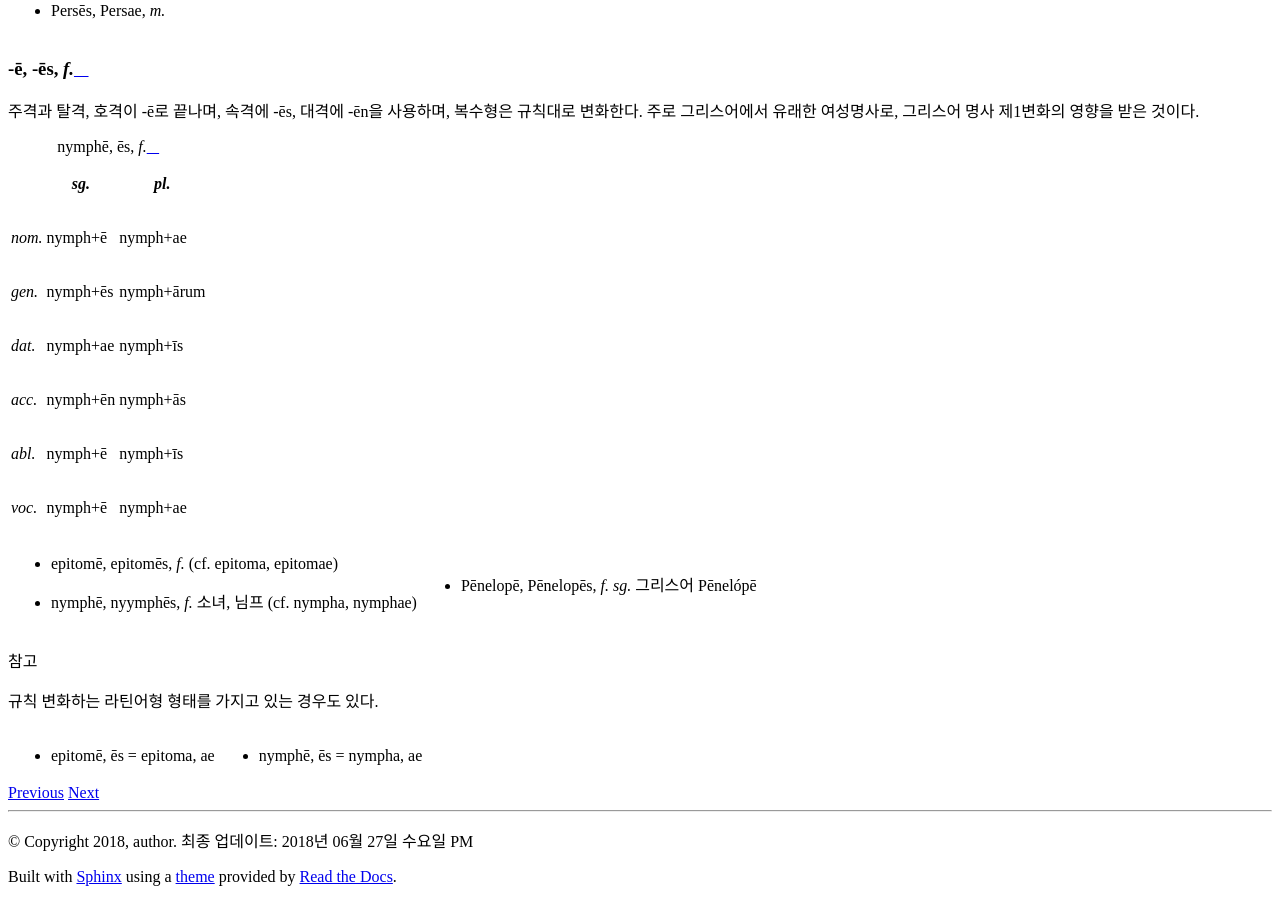
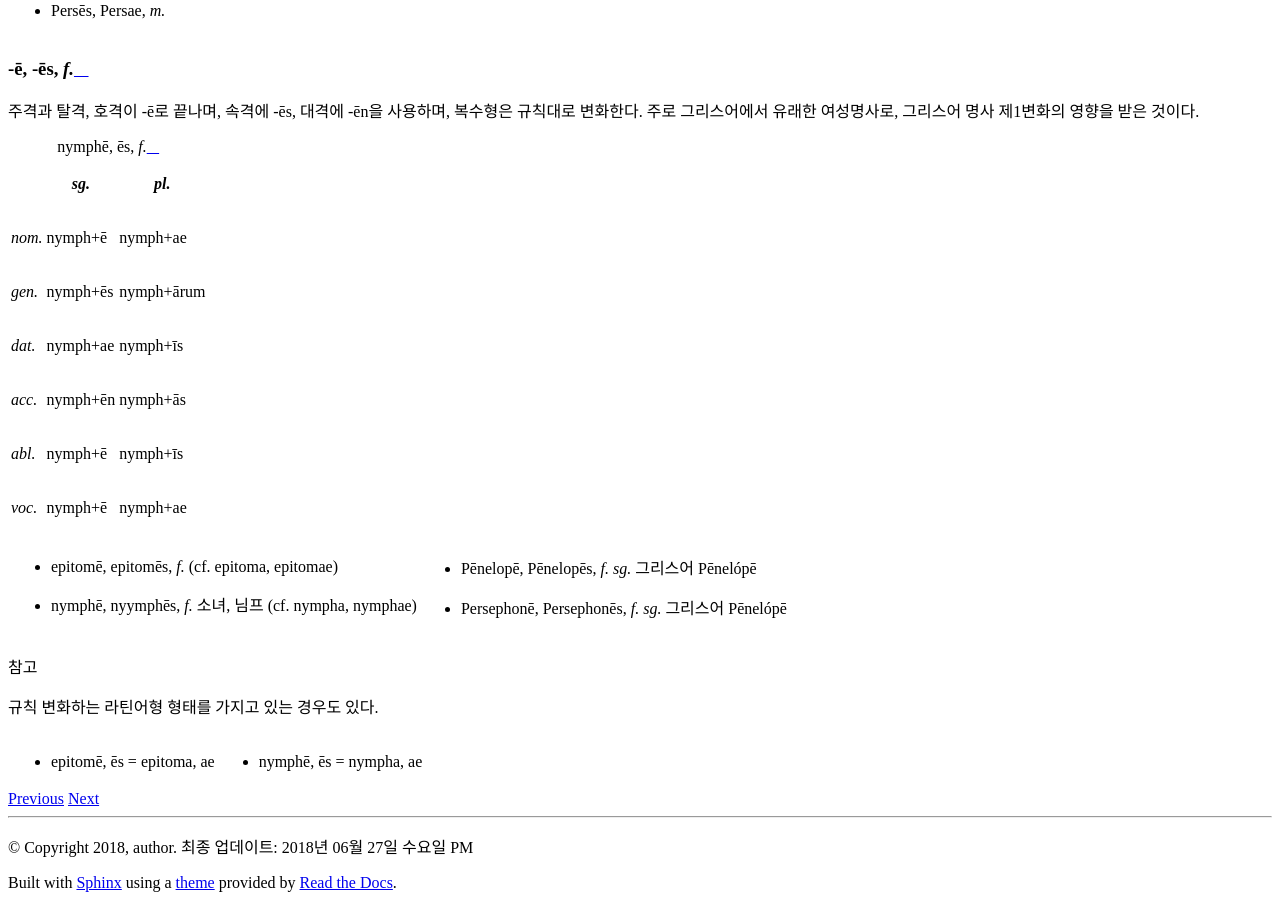
Before and after one commit to kabbala/grammatica_latina, a Sphinx documentation site: the page built from source/declinatio_nominis/declinatio_nominis_1.rst, in a window 1280 px wide and 900 px high, scrolled down 17233 px. Built offline with Sphinx 7.4.7 and the Read the Docs theme 2.0.0, drawn with Linux system fonts in a browser that asks for light colours.

Commit message:
단어 추가

```diff
--- a/source/declinatio_nominis/declinatio_nominis_1.rst
+++ b/source/declinatio_nominis/declinatio_nominis_1.rst
@@ -387,6 +387,7 @@ ambabus
    * epitomē, epitomēs, :sig:`f.` (cf. epitoma, epitomae)
    * nymphē, nyymphēs, :sig:`f.` 소녀, 님프 (cf. nympha, nymphae)
    * Pēnelopē, Pēnelopēs, :sig:`f. sg.` 그리스어 Pēnelópē
+   * Persephonē, Persephonēs, :sig:`f. sg.` 그리스어 Pēnelópē
 
 .. note:: 규칙 변화하는 라틴어형 형태를 가지고 있는 경우도 있다.
 
--- a/source/declinatio_nominis/declinatio_nominis_3_1.rst
+++ b/source/declinatio_nominis/declinatio_nominis_3_1.rst
@@ -388,6 +388,7 @@ s가 결합할 때 자음이 겹쳐서 t가 탈락했다가, s가 사라지자
    :columns: 2
 
    * parēns, parentis, :sig:`m. f.` 부모
+   * serpēns, serpentis, :sig:`m. f.` 뱀
 
 현재분사에서 파생한 명사 일부
 
```
